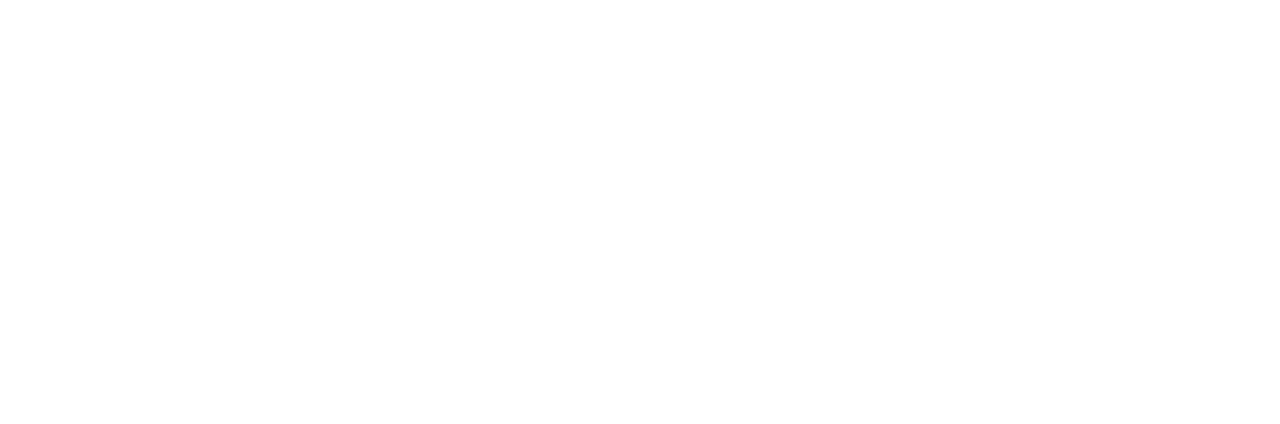
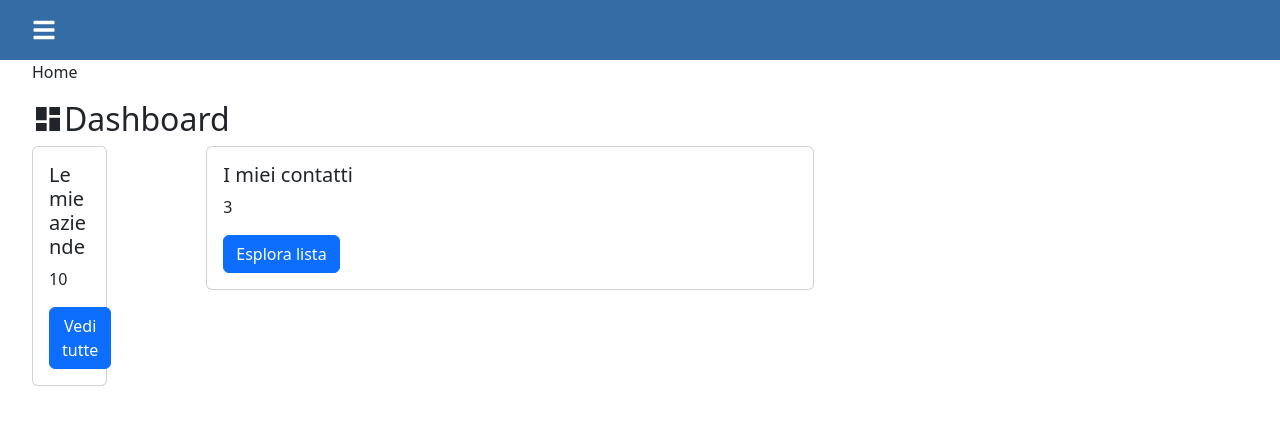
Before and after one commit to giuliadev95/CRM, a React (Vite) app in the folder frontend/: page /home in a window 1280 px wide. Before the commit this address had no page. Shown: the top 424 px of the page. Built offline with nearby package versions, Linux system fonts and the light colour scheme.

Commit message:
chore: Add controller and route to get recent contacts
chore: Add route to react router dom to visualize an Home page

```diff
--- a/frontend/src/App.jsx
+++ b/frontend/src/App.jsx
@@ -1,4 +1,5 @@
 import { BrowserRouter, Routes, Route } from "react-router-dom";
+import Home from "./pages/home/Home.jsx";
 import ContactsList from "./pages/contacts/ContactsList.jsx";
 import NewContact from './pages/contacts/NewContact.jsx'
 import UpdateContact from "./pages/contacts/UpdateContact.jsx";
@@ -25,6 +26,7 @@
 
             {/** Home */}
             <Route path='/' element={<ContactsList/>}/>
+            <Route path='/home' element={<Home/>}/>
 
             {/** Contacts */}
             <Route path='/' element={<ContactsList/>}/>
--- /dev/null
+++ b/frontend/src/pages/home/Home.jsx
@@ -0,0 +1,46 @@
+import React from "react";
+import Breadcrumb from "@/components/Global/BreadCrumb";
+import { MdDashboard } from "react-icons/md";
+import '../../styles/app.css';
+
+const Home=()=>{
+     const breadCrumbitems= [
+        { label: "Home"}
+    ]
+
+
+    return(
+        <>
+            <div className="mx-8">
+                <Breadcrumb items={breadCrumbitems}/>
+                <div className="flex flex-col md:flex md:flex-row md:justify-between">
+                    <h1 className="h2 flex items-center">{<MdDashboard/>}Dashboard</h1>
+                </div>
+                <div className="flex flex-wrap items-baseline justify-start ">
+                   <div class="row">
+                        <div class="col-sm-6 mb-3 mb-sm-0">
+                            <div class="card">
+                                <div class="card-body">
+                                    <h5 class="card-title">Le mie aziende</h5>
+                                    <p class="card-text">10</p>
+                                    <a href="#" class="btn btn-primary">Vedi tutte</a>
+                                </div>
+                            </div>
+                        </div>
+                    </div>
+                    <div class="col-sm-6">
+                        <div class="card">
+                            <div class="card-body">
+                                <h5 class="card-title">I miei contatti</h5>
+                                <p class="card-text">3</p>
+                                <a href="#" class="btn btn-primary">Esplora lista</a>
+                            </div>
+                        </div>
+                    </div>
+                </div>
+            </div>
+        </>
+    )
+}
+
+export default Home;
```
Also changed, not shown: 2 other files (tests, documents, lock files or other folders).
